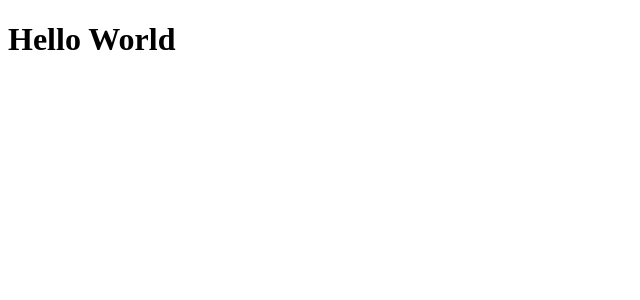
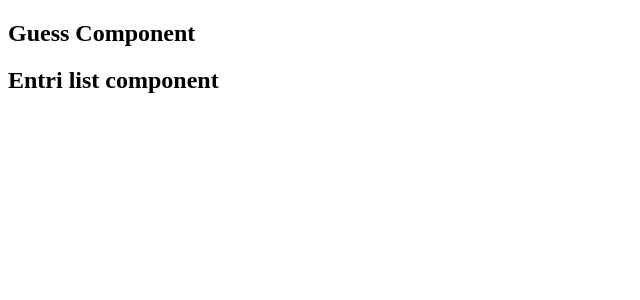
Before and after one commit to cristian-montes/guesbook_lab, a React app: page / in a window 1280 px wide. Shown: the top 300 px of the page, without its empty margins (0-640 px from the left). Built offline with nearby package versions, Linux system fonts and the light colour scheme.

Commit message:
workin on GuestBook Component

```diff
--- a/src/App.jsx
+++ b/src/App.jsx
@@ -1,3 +1,7 @@
+import Home from "./views/Home/Home";
+
 export default function App() {
-  return <h1>Hello World</h1>;
+  return (
+    <Home />
+  )
 }
--- a/src/views/Home/Home.jsx
+++ b/src/views/Home/Home.jsx
@@ -6,3 +6,5 @@ const Home = () => {
         </>
     )
 }
+
+export default Home;
```
Also changed, not shown: src/components/GuestBook/GuestBook.jsx (added, +19 -0 lines).
